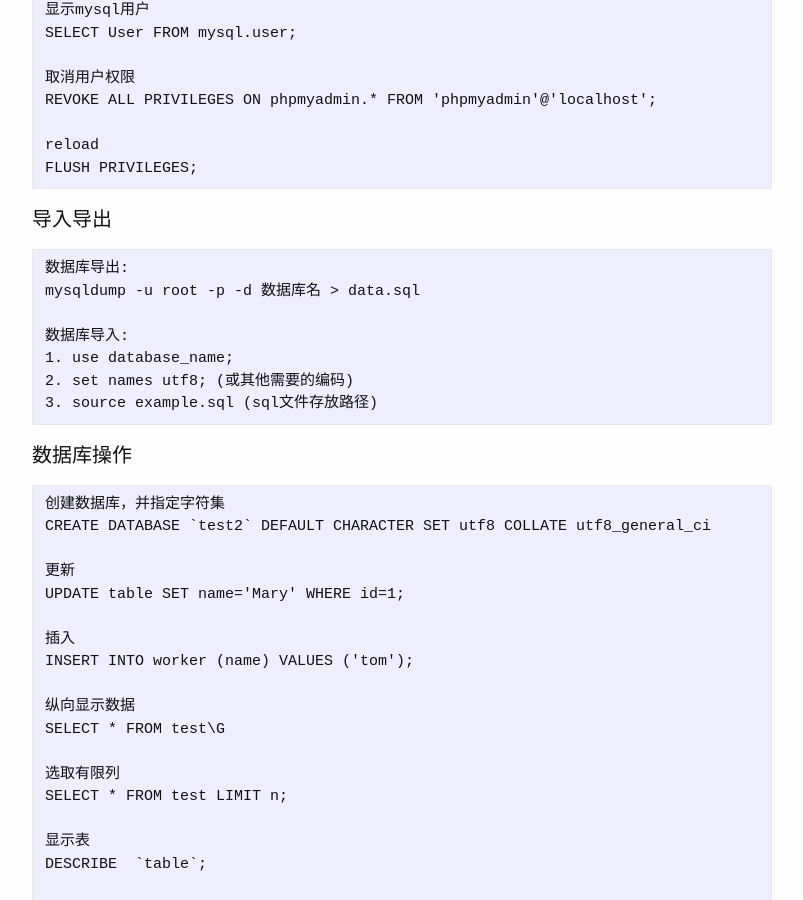
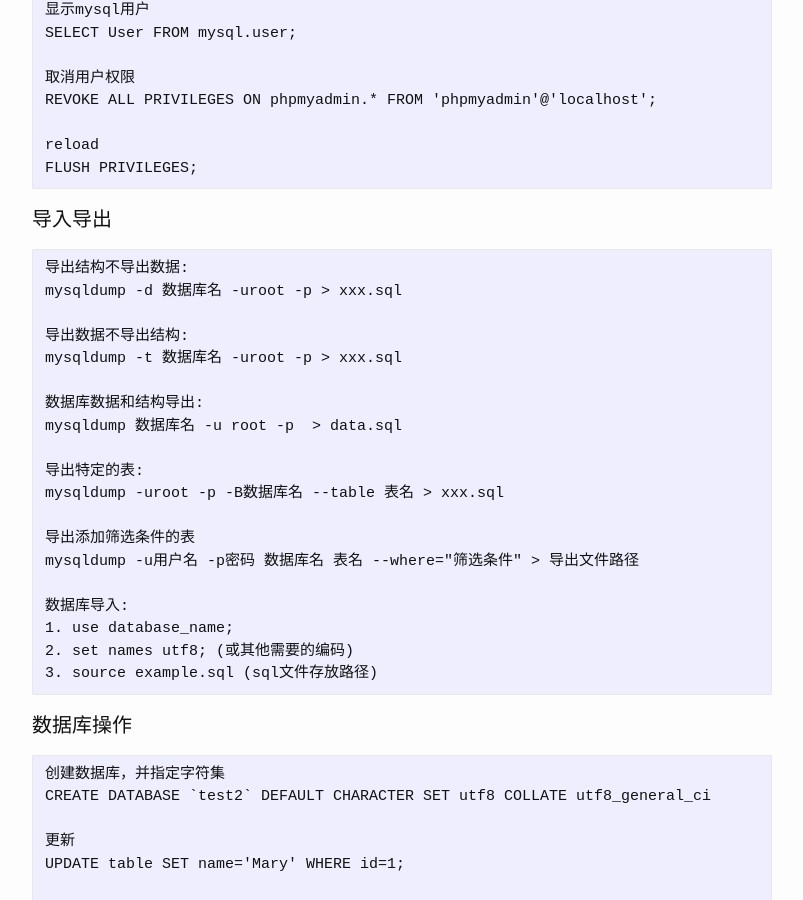
Before and after one commit to josephstalin117/josephstalin117.github.io, a Jekyll site: the page built from _posts/2016-05-03-mysql.markdown, in a window 1280 px wide and 900 px high, scrolled down 1547 px. Shown: the whole window, without its empty margins (238-1041 px from the left). Built offline with Jekyll 4.4.1, drawn with Linux system fonts in a browser that asks for light colours.

Commit message:
update mysqldump

````diff
--- a/_posts/2016-05-03-mysql.markdown
+++ b/_posts/2016-05-03-mysql.markdown
@@ -80,8 +80,20 @@ FLUSH PRIVILEGES;
 #### 导入导出
 
 ```
-数据库导出:
-mysqldump -u root -p -d 数据库名 > data.sql
+导出结构不导出数据:
+mysqldump -d 数据库名 -uroot -p > xxx.sql
+
+导出数据不导出结构:
+mysqldump -t 数据库名 -uroot -p > xxx.sql
+
+数据库数据和结构导出:
+mysqldump 数据库名 -u root -p  > data.sql
+
+导出特定的表:
+mysqldump -uroot -p -B数据库名 --table 表名 > xxx.sql
+
+导出添加筛选条件的表
+mysqldump -u用户名 -p密码 数据库名 表名 --where="筛选条件" > 导出文件路径
 
 数据库导入:
 1. use database_name;
````
